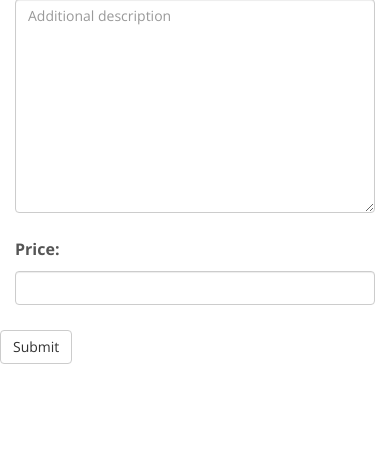
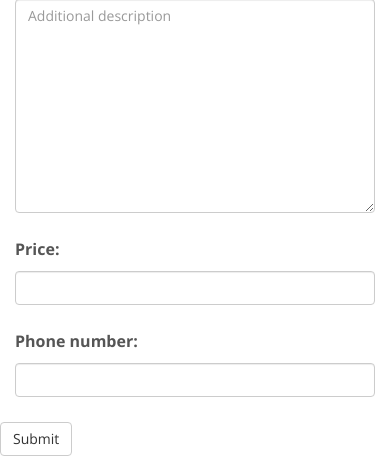
Before and after one commit to bertomartin/automobile_marketplace, a Django app: page /offer/add/ in a window 390 px wide. Shown: the part 585-1056 px from the top of the page. Before the commit the page ends 949 px from the top, so only its background shows below. Run offline with Django 3.2, Linux system fonts and the light colour scheme; data comes from the database, SQL or seed files in the repository; both versions use the stored data as it was after the commit; parts of the project's set-up code (start-up, migrations or seed data) failed here and were passed over; some libraries are stand-ins or nearby versions.

Commit message:
Adds 'phone number' field to 'offer' model.

```diff
--- a/web_client/forms.py
+++ b/web_client/forms.py
@@ -41,7 +41,8 @@ class OfferForm(forms.ModelForm):
         self.fields['production_year'].widget.attrs.update({'class': 'form-control'})
         self.fields['description'].widget.attrs.update({'class': 'form-control', 'placeholder': 'Additional description'})
         self.fields['price'].widget.attrs.update({'class': 'form-control'})
+        self.fields['phone_number'].widget.attrs.update({'class': 'form-control'})
 
     class Meta:
         model = Offer
-        fields = ['make', 'model', 'engine_type', 'engine_capacity', 'body_type', 'production_year', 'description', 'price']
+        fields = ['make', 'model', 'engine_type', 'engine_capacity', 'body_type', 'production_year', 'description', 'price', 'phone_number']
--- a/web_client/models.py
+++ b/web_client/models.py
@@ -3,6 +3,8 @@ from django.db import models
 from django.contrib.auth.models import User
 import datetime
 import uuid
+
+phone_regex = RegexValidator(regex=r'^\+?1?\d{9,15}$', message="Phone number must be entered in the format: '+999999999'. Up to 15 digits allowed.")
 
 
 class Offer(models.Model):
@@ -22,6 +24,7 @@ class Offer(models.Model):
     description = models.TextField(default=None, blank=True)
     price = models.DecimalField(max_digits=6, decimal_places=2)
     created = models.DateField(auto_now_add=True)
+    phone_number = models.CharField(validators=[phone_regex], max_length=17, blank=False)
     # image = models.FilePathField
 
 
@@ -62,7 +65,6 @@ class Contractor(models.Model):
     email = models.EmailField(blank=True)
     status = models.BooleanField(default=False)
 
-    phone_regex = RegexValidator(regex=r'^\+?1?\d{9,15}$', message="Phone number must be entered in the format: '+999999999'. Up to 15 digits allowed.")
     phone_number = models.CharField(validators=[phone_regex], max_length=17, blank=True)
 
 
--- a/web_client/templates/homepage/index.html
+++ b/web_client/templates/homepage/index.html
@@ -90,8 +90,8 @@
                    Sorting options <span class="caret"></span>
                 </button>
                 <ul class="dropdown-menu">
-                    <li>Date</li>
-                    <li>Price</li>
+                    <li><a href="#">Date</a></li>
+                    <li><a href="#">Price</a></li>
                 </ul>
             </div>
 
```
Also changed, not shown: db.sqlite3, web_client/migrations/0001_initial.py, web_client/migrations/0002_cities_contractor_countries.py (deleted), web_client/migrations/0003_auto_20171229_1440.py (deleted), web_client/migrations/0004_contractor_status.py (deleted).
